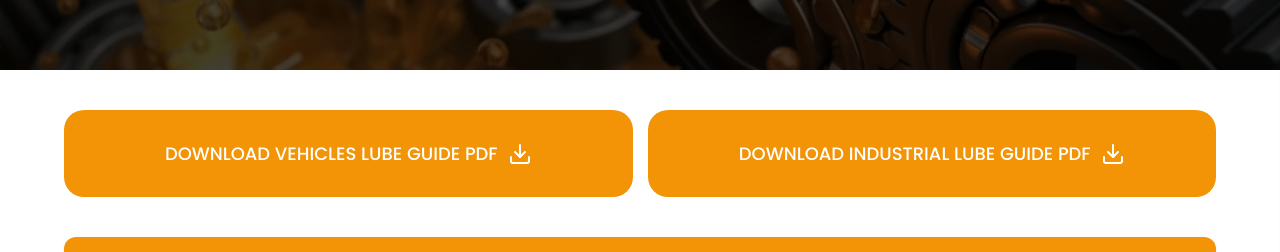
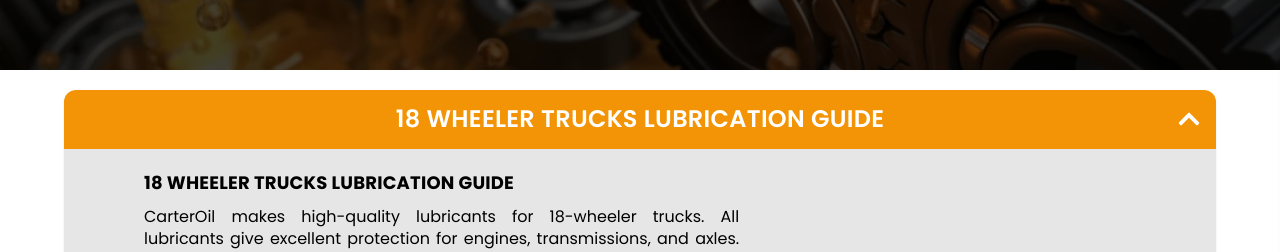
Before and after one commit to theusmansarwar/carteroilfrontend, a Next.js app: page /lube-guide in a window 1280 px wide. Shown: the part 460-712 px from the top of the page. Built offline with nearby package versions, Linux system fonts and the light colour scheme; no server answers.

Commit message:
updated files

```diff
--- a/src/app/lube-guide/page.js
+++ b/src/app/lube-guide/page.js
@@ -78,7 +78,7 @@ const page = () => {
   return (
     <div>
       <Hero2 data={heroData[0]} />
-      <LubeGuidePdf />
+      {/* <LubeGuidePdf /> */}
       <GuideDropDown />
       <Faqs data={faqs} />
     </div>
```
